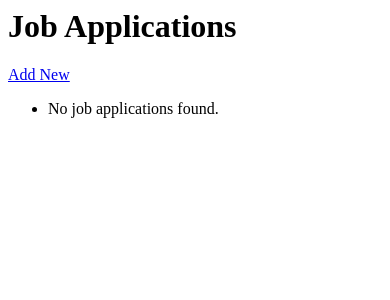
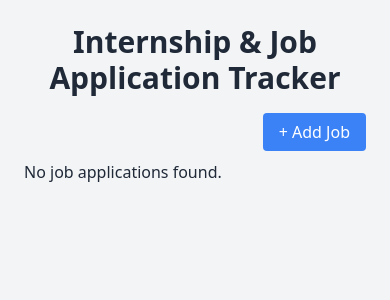
Before and after one commit to AhmadTawil1/jobtracker, a Django app: page / in a window 390 px wide. Shown: the top 300 px of the page. Run offline with Django 5.2, Linux system fonts and the light colour scheme; data that the repository does not hold is empty.

Commit message:
Apply Tailwind CSS styling and create base layout with responsive templates

```diff
--- a/applications/templates/applications/list.html
+++ b/applications/templates/applications/list.html
@@ -1,13 +1,25 @@
-<h1>Job Applications</h1>
-<a href="{% url 'job-add' %}">Add New</a>
-<ul>
+{% extends "base.html" %}
+{% block content %}
+  <div class="mb-4 text-right">
+    <a href="{% url 'job-add' %}" class="bg-blue-500 text-white px-4 py-2 rounded">+ Add Job</a>
+  </div>
+
+  <ul class="space-y-3">
     {% for job in jobs %}
-    <li>
-      {{ job.company_name }} - {{ job.job_title }} ({{ job.status }})
-      [<a href="{% url 'job-edit' job.id %}">Edit</a>]
-      [<a href="{% url 'job-delete' job.id %}">Delete</a>]
+      <li class="bg-white shadow p-4 rounded">
+        <div class="flex justify-between items-center">
+          <div>
+            <strong>{{ job.company_name }}</strong> - {{ job.job_title }}
+            <span class="text-sm text-gray-500">({{ job.status }})</span>
+          </div>
+          <div class="space-x-2">
+            <a href="{% url 'job-edit' job.id %}" class="text-blue-500">Edit</a>
+            <a href="{% url 'job-delete' job.id %}" class="text-red-500">Delete</a>
+          </div>
+        </div>
       </li>
     {% empty %}
       <li>No job applications found.</li>
     {% endfor %}
   </ul>
+{% endblock %}
--- /dev/null
+++ b/applications/templates/base.html
@@ -0,0 +1,14 @@
+<!DOCTYPE html>
+<html lang="en">
+<head>
+  <meta charset="UTF-8">
+  <title>Job Tracker</title>
+  <link href="https://cdn.jsdelivr.net/npm/tailwindcss@2.2.19/dist/tailwind.min.css" rel="stylesheet">
+</head>
+<body class="bg-gray-100 text-gray-800">
+  <div class="max-w-3xl mx-auto p-6">
+    <h1 class="text-3xl font-bold text-center mb-6">Internship & Job Application Tracker</h1>
+    {% block content %}{% endblock %}
+  </div>
+</body>
+</html>
```
Also changed, not shown: applications/templates/applications/confirm_delete.html (+10 -6 lines), applications/templates/applications/form.html (+10 -7 lines), 1 other file. Lines whose indentation alone changed are shown as unchanged.
